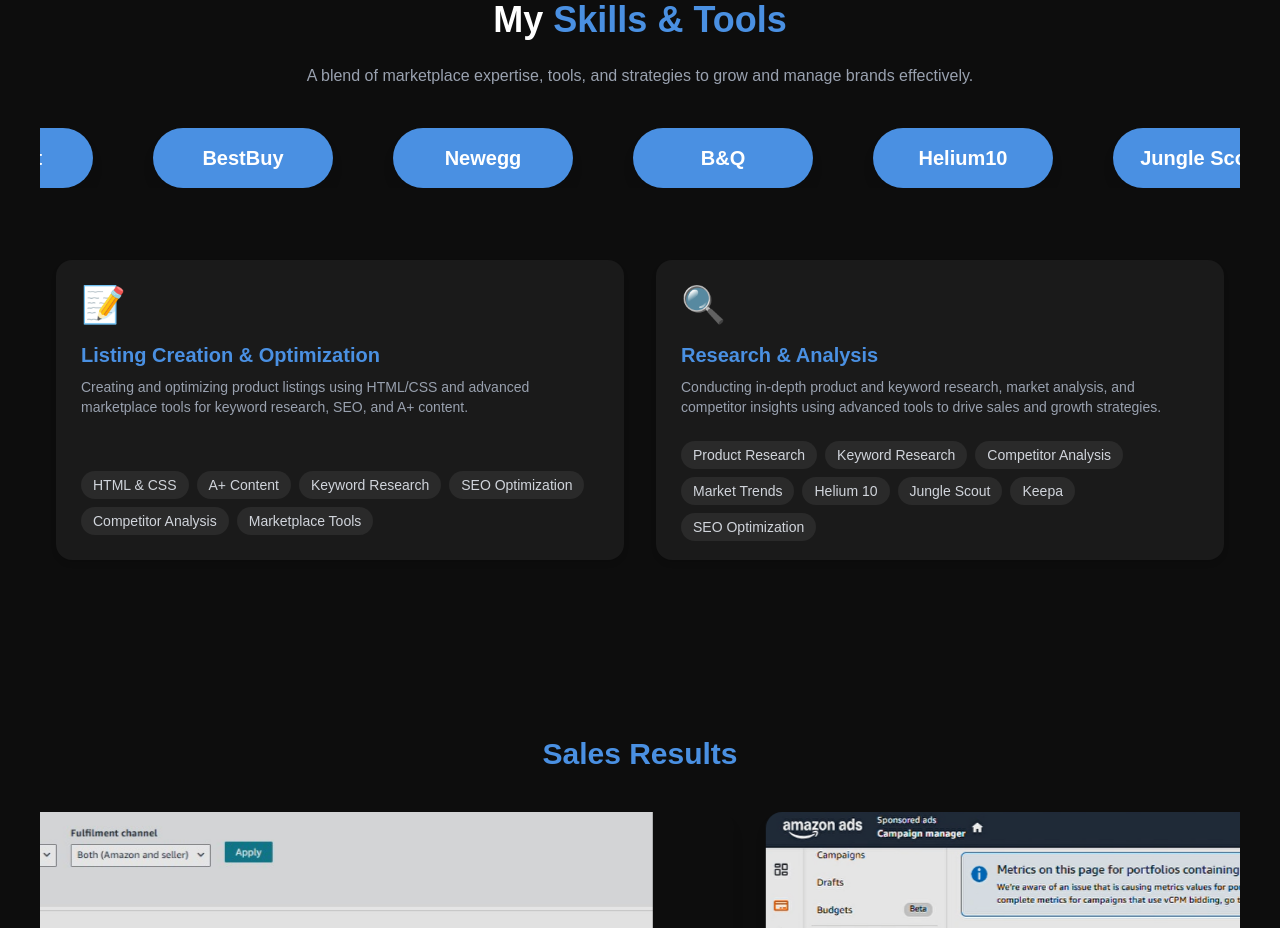
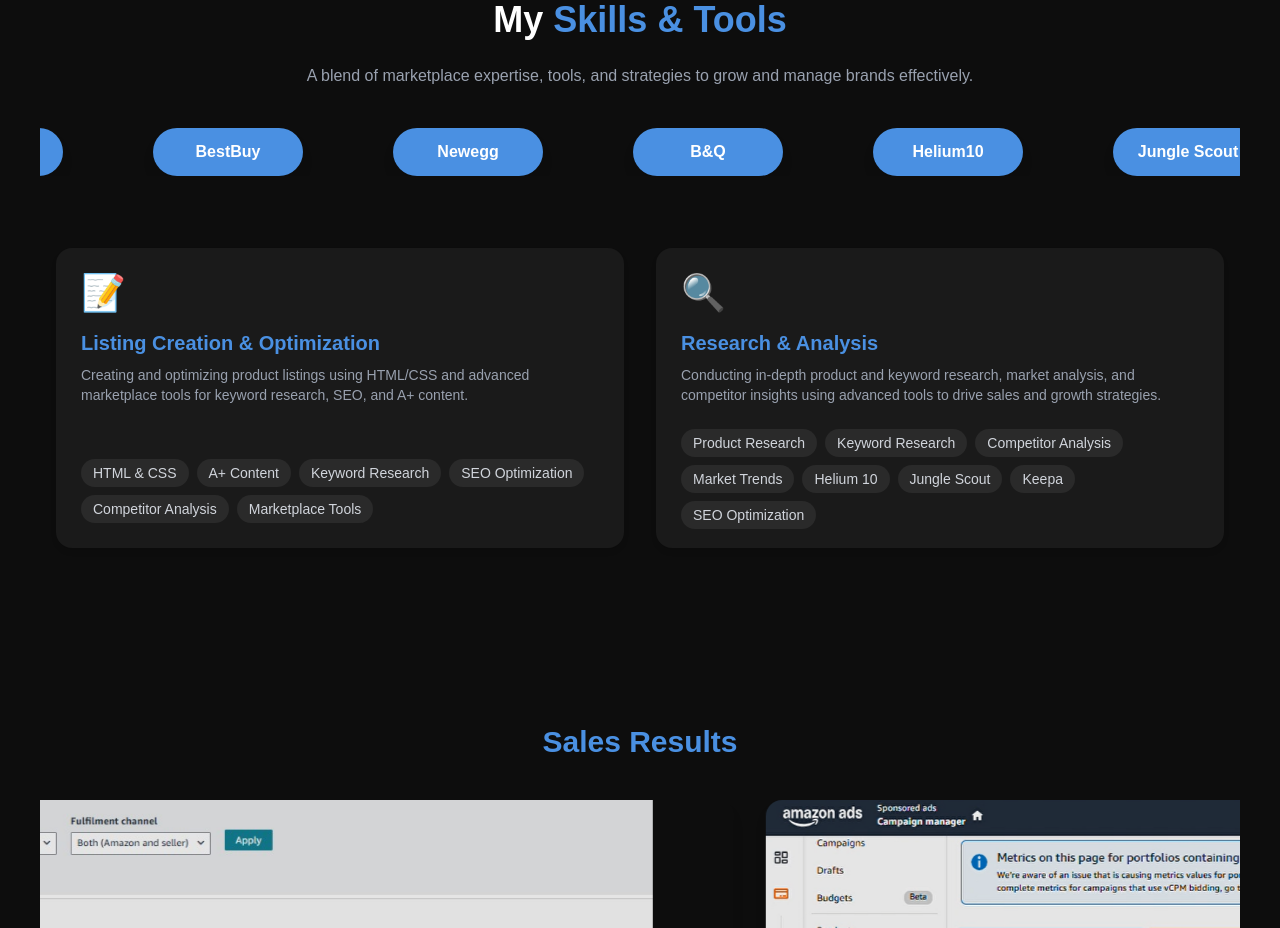
Before and after one commit to Hamza4889787/ecommerce-portfolio, a Next.js app: page / in a window 1280 px wide. Shown: the part 880-1808 px from the top of the page. Built offline with nearby package versions, Linux system fonts and the light colour scheme.

Commit message:
update name slider

```diff
--- a/src/component/Skills.jsx
+++ b/src/component/Skills.jsx
@@ -179,9 +179,9 @@
                 transition={{ duration: 0.5, delay: i * 0.1 }}
                 className="px-2 flex justify-center items-center w-full"
               >
-                <div className="bg-[#4A90E2] text-white px-6 py-4 rounded-full text-xl font-semibold shadow-lg flex items-center justify-center hover:scale-110 transition-transform duration-300 cursor-pointer w-full max-w-[180px] text-center">
+                <div className="bg-[#4A90E2] text-white px-4 py-3 rounded-full text-sm sm:text-base font-semibold shadow-lg flex items-center justify-center hover:scale-110 transition-transform duration-300 cursor-pointer whitespace-nowrap overflow-hidden text-ellipsis max-w-[150px]">
                   {name}
-                </div>
+                </div>{" "}
               </motion.div>
             ))}
           </Slider>
```
